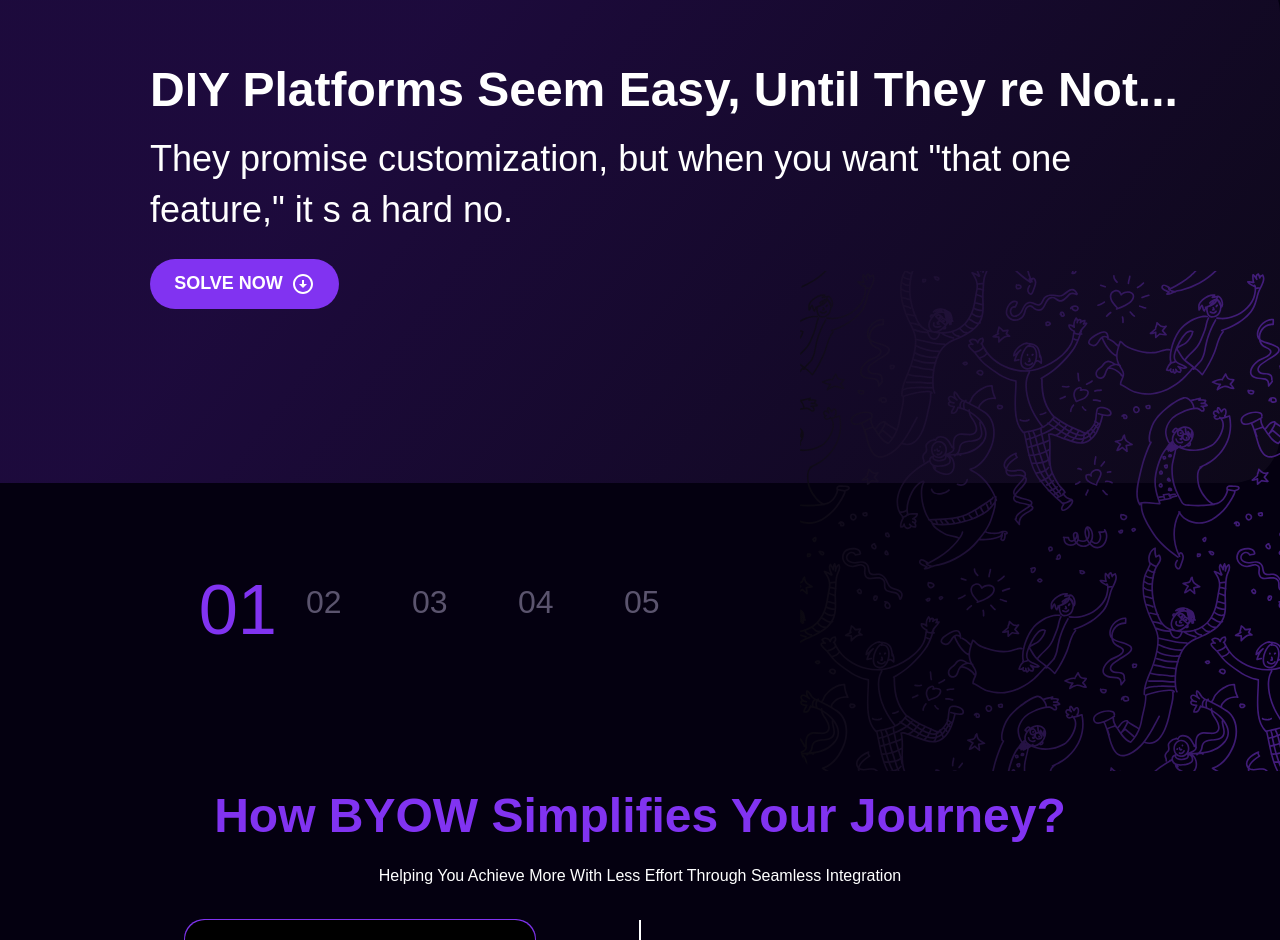
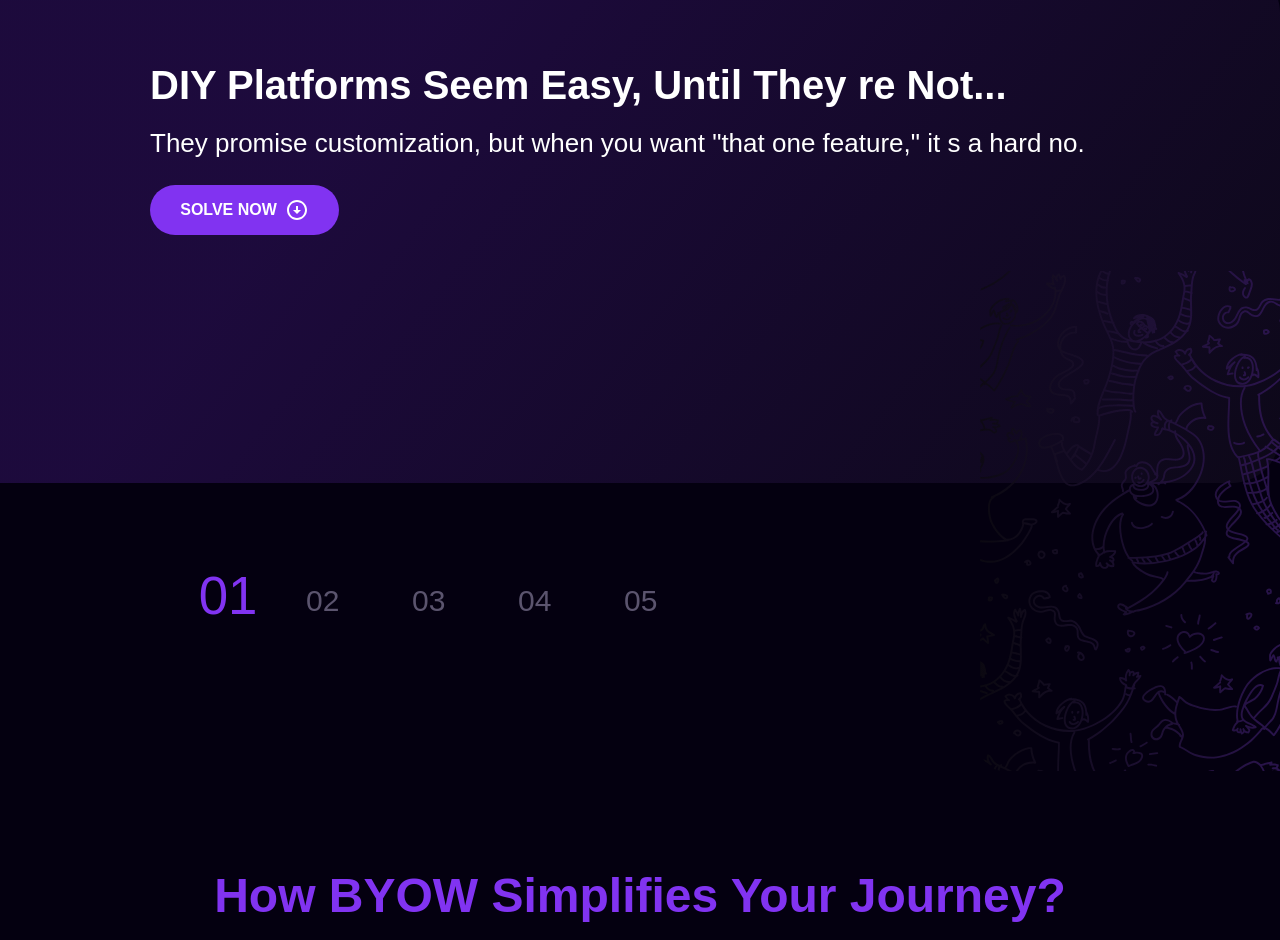
Before and after one commit to codezelat/byow-static-site, a Next.js app: page / in a window 1280 px wide. Shown: the part 1352-2292 px from the top of the page. Built offline with nearby package versions, Linux system fonts and the light colour scheme.

Commit message:
fix:stepsbar mobile responsive

```diff
--- a/app/components/IndustryBox.tsx
+++ b/app/components/IndustryBox.tsx
@@ -160,7 +160,7 @@
               <ChevronLeftIcon fontSize="large" />
             </button>
 
-            <div className="flex-1 grid grid-cols-1 xs:grid-cols-2 gap-3 xs:gap-4 sm:gap-5 mx-2 xs:mx-1">
+            <div className="flex-1 grid grid-cols-1 xs:grid-cols-1 sm:grid-cols-2 gap-3 xs:gap-4 sm:gap-5 mx-2 xs:mx-1">
               {getCurrentIndustries().map((industry) => (
                 <div
                   key={industry.id}
@@ -181,7 +181,7 @@
                       className="pb-3 w-[32px] xs:w-[40px] sm:w-[48px] h-auto"
                     />
                     <p
-                      className={`font-bold text-[12px] xs:text-[14px] sm:text-[16px] leading-[130%] text-center ${
+                      className={`font-bold text-[14px] 2xs:text-[12px]  xs:text-[12px] sm:text-[12px] leading-[130%] text-center ${
                         activeIndustry.id === industry.id ? "text-[#8133F1]" : ""
                       }`}
                     >
--- a/app/components/SectionCard.tsx
+++ b/app/components/SectionCard.tsx
@@ -24,8 +24,8 @@
   // Function to determine the size based on whether the number is selected or not
   const getNumberStyle = (number: number) => {
     return number === selectedNumber
-      ? "text-[64px] 3xl:text-[64px] 2xl:text-[64px] xl:text-[64px] md:text-[45px] lg:text-[64px] sm:text-[45px] xs:text-[40px] 2xs:text-[40px] text-[#8133F1] transform scale-110"
-      : "text-[32px] 3xl:text-[32px] 2xl:text-[32px] xl:text-[32px] lg:text-[32px] sm:text-[28px] xs:text-[28px] 2xs:text-[28px] text-[#5B546E] pt-3 sm:pt-5";
+      ? "text-[48px] md:text-[48px] sm:text-[44px] xs:text-[44px] 2xs:text-[40px] text-[#8133F1] transform scale-110"
+      : "text-[24px] sm:text-[30px] xs:text-[30px] text-[#5B546E] pt-3 sm:pt-5";
   };
 
   // Content sections based on selected number
@@ -34,10 +34,10 @@
       case 1:
         return (
           <>
-            <h1 className="font-semibold text-[48px] 3xl:text-[48px] 2xl:text-[48px] xl:text-[48px] lg:text-[48px] md:text-[40px] sm:text-[32px] xs:text-[32px] 2xs:text-[32px] leading-[120%] w-full text-left">
+            <h1 className="font-semibold text-[28px] sm:text-[26px] md:text-[40px] leading-[120%] w-full text-left">
               DIY Platforms Seem Easy, Until They re Not...
             </h1>
-            <p className="font-normal text-[36px] 3xl:text-[36px] 2xl:text-[36px] xl:text-[36px] lg:text-[36px] md:text-[28px] sm:text-[22px] xs:text-[22px] 2xs:text-[22px] leading-[140%] w-full text-left mt-4">
+            <p className="font-normal text-[20px] sm:text-[18px] md:text-[26px] leading-[140%] w-full text-left mt-4">
               They promise customization, but when you want &quot;that one
               feature,&quot; it s a hard no.
             </p>
@@ -46,10 +46,10 @@
       case 2:
         return (
           <>
-            <h1 className="font-semibold text-[48px] 3xl:text-[48px] 2xl:text-[48px] xl:text-[48px] lg:text-[48px] md:text-[40px] sm:text-[32px] xs:text-[32px] 2xs:text-[32px]  leading-[120%] w-full text-left">
+            <h1 className="font-semibold text-[28px] sm:text-[26px] md:text-[40px] leading-[120%] w-full text-left">
               Templates Are Not Your Brand...
             </h1>
-            <p className="font-normal  text-[36px] 3xl:text-[36px] 2xl:text-[36px] xl:text-[36px] lg:text-[36px] md:text-[28px] sm:text-[22px] xs:text-[22px] 2xs:text-[22px]  leading-[140%] w-full text-left mt-4">
+            <p className="font-normal text-[20px] sm:text-[18px] md:text-[26px] leading-[140%] w-full text-left mt-4">
               Templates are cookie-cutter and never truly reflect your unique
               identity.
             </p>
@@ -58,10 +58,10 @@
       case 3:
         return (
           <>
-            <h1 className="font-semibold text-[48px] 3xl:text-[48px] 2xl:text-[48px] xl:text-[48px] lg:text-[48px] md:text-[40px] sm:text-[32px] xs:text-[32px] 2xs:text-[32px] leading-[120%] w-full text-left">
+            <h1 className="font-semibold text-[28px] sm:text-[26px] md:text-[40px] leading-[120%] w-full text-left">
               CMS Platforms Sound Free, But Hidden Costs Pile Up...
             </h1>
-            <p className="font-normal text-[36px] 3xl:text-[36px] 2xl:text-[36px] xl:text-[36px] lg:text-[36px] md:text-[28px] sm:text-[22px] xs:text-[22px] 2xs:text-[22px]  leading-[140%] w-full text-left mt-4">
+            <p className="font-normal text-[20px] sm:text-[18px] md:text-[26px] leading-[140%] w-full text-left mt-4">
               Hosting fees, plugin subscriptions, upgrades—they add up fast.
             </p>
           </>
@@ -69,10 +69,10 @@
       case 4:
         return (
           <>
-            <h1 className="font-semibold text-[48px] 3xl:text-[48px] 2xl:text-[48px] xl:text-[48px] lg:text-[48px] md:text-[40px] sm:text-[32px] xs:text-[32px] 2xs:text-[32px] leading-[120%] w-full text-left">
+            <h1 className="font-semibold text-[28px] sm:text-[26px] md:text-[40px] leading-[120%] w-full text-left">
               Time Is Money, And DIY Takes Too Long...
             </h1>
-            <p className="font-normal text-[36px] 3xl:text-[36px] 2xl:text-[36px] xl:text-[36px] lg:text-[36px] md:text-[28px] sm:text-[22px] xs:text-[22px] 2xs:text-[22px]  leading-[140%] w-full text-left mt-4">
+            <p className="font-normal text-[20px] sm:text-[18px] md:text-[26px] leading-[140%] w-full text-left mt-4">
               Building a site yourself isn&apos;t &quot;quick and easy&quot;
               when you re learning on the go.
             </p>
@@ -81,10 +81,10 @@
       case 5:
         return (
           <>
-            <h1 className="font-semibold text-[48px] 3xl:text-[48px] 2xl:text-[48px] xl:text-[48px] lg:text-[48px] md:text-[40px] sm:text-[32px] xs:text-[32px] 2xs:text-[32px] leading-[120%] w-full text-left">
+            <h1 className="font-semibold text-[28px] sm:text-[26px] md:text-[40px] leading-[120%] w-full text-left">
               Your Vision Deserves More Than Drag-and-Drop...
             </h1>
-            <p className="font-normal text-[36px] 3xl:text-[36px] 2xl:text-[36px] xl:text-[36px] lg:text-[36px] md:text-[28px] sm:text-[22px] xs:text-[22px] 2xs:text-[22px]  leading-[140%] w-full text-left mt-4">
+            <p className="font-normal text-[20px] sm:text-[18px] md:text-[26px] leading-[140%] w-full text-left mt-4">
               Drag-and-drop editors can&apos;t keep up with creative or complex
               ideas.
             </p>
@@ -118,7 +118,7 @@
       <div
         // main content
         className={`max-w-full w-full sm:w-[1328px] ${
-          showBuildSection ? "h-auto sm:h-[950px]" : "h-auto sm:h-[518px]"
+          showBuildSection ? "h-auto sm:h-[850px]" : "h-auto sm:h-[518px]"
         } rounded-tr-[48px] rounded-br-[48px] pt-[40px] sm:pt-[96px] pr-[20px] sm:pr-[96px] pb-[40px] sm:pb-[96px] gap-6 sm:gap-49 xl:pl-[200px] md:pl-[100px] sm:pl-[80px] lg:pl-[150px] xs:pl-[60px] 2xs:pl-[60px] relative`}
         style={{
           background:
@@ -130,7 +130,7 @@
         <div className="flex flex-col items-start relative z-10">
           {getContent()}
           <button
-            className="bg-[#8133F1] flex items-center justify-center gap-2 text-[18px] 3xl:text-[18px] 2xl:text-[18px] xl:text-[18px] lg:text-[18px] md:text-[16px] sm:text-[14px] xs:text-[14px] 2xs:text-[14px] font-semibold text-white  sm:w-[189px]  sm:h-[50px] rounded-[36px] px-6 py-2 transition cursor-pointer mt-6 leading-[120%]"
+            className="bg-[#8133F1] flex items-center justify-center gap-2 text-[16px] sm:text-[16px] font-semibold text-white  sm:w-[189px]  sm:h-[50px] rounded-[36px] px-6 py-2 transition cursor-pointer mt-6 leading-[120%]"
             onClick={handleBuildNowClick}
           >
             {showBuildSection ? "SOLVED" : "SOLVE NOW"}
@@ -143,7 +143,7 @@
 
           {/* New section that appears when SOLVE NOW is clicked */}
           {showBuildSection && (
-            <div className="w-full max-w-[1032px] h-auto rounded-[32px] p-6 sm:p-[40px] bg-[#8133F1] mt-10 relative z-20">
+            <div className="w-full max-w-[1032px] h-auto rounded-[32px] p-6 sm:p-[48px] bg-[#8133F1] mt-10 relative z-20">
               <div>
                 <Image
                   src="/images/Group (1).png"
@@ -153,7 +153,7 @@
                   className="w-[60px] sm:w-[104.232px] h-auto"
                 />
               </div>
-              <p className="font-normal text-[36px] 3xl:text-[36px] 2xl:text-[36px] xl:text-[36px] lg:text-[36px] md:text-[28px] sm:text-[22px] xs:text-[22px] 2xs:text-[22px] leading-[140%] text-left mt-4 text-white break-words">
+              <p className="font-normal text-[18px] sm:text-[24px] md:text-[36px] leading-[140%] text-left mt-4 text-white break-words">
                 {getBuildNowContent()}
               </p>
             </div>
@@ -161,12 +161,12 @@
         </div>
 
         {/* Gradient Background Image - positioned absolute but with fixed position */}
-        <div className="absolute  right-[-200px] xl:right-[-300px] lg:right-[-300px] md:right-[-400px] sm:right-[-500px] top-0 w-[780px] 3xl:w-[780px] 2xl:w-[780px] xl:w-[780px] lg:w-[780px] md:w-[780px] sm:w-[500px] xs:w-[500px] 2xs:w-[500px] 3xl:h-[500px] 2xl:h-[500px] xl:h-[500px] lg:h-[500px] md:h-[400px]  sm:h-[300px] xs:h-[300px] 2xs:h-[300px] h-[500px]  mt-[100px] sm:mt-[306px] rounded-tl-[24px] rounded-bl-[24px] overflow-hidden z-0">
+        <div className="absolute right-[-200px] sm:right-[-600px] top-0 w-[400px] sm:w-[900.01px] h-[250px] sm:h-[500px] mt-[100px] sm:mt-[306px] rounded-tl-[24px] rounded-bl-[24px] overflow-hidden z-0">
           <div className="absolute inset-0">
             <Image
               src="/images/gradient background.svg"
               alt="gradient background image"
-              width={640}
+              width={340}
               height={250}
               className="relative w-full mix-blend-screen opacity-80"
             />
@@ -175,7 +175,7 @@
       </div>
 
       {/* Number Selectors */}
-      <div className="flex flex-row flex-wrap gap-6 sm:gap-8 xs:gap-9  md:gap-16 lg:gap-20 px-4 sm:px-10 md:px-20 lg:pl-[200px] mt-10 sm:mt-12 md:mt-16 lg:mt-[75px] mb-10 sm:mb-12 md:mb-16 lg:mb-20">
+      <div className="flex flex-row flex-wrap gap-6 sm:gap-10 md:gap-12 lg:gap-20 px-4 sm:px-10 md:px-20 lg:pl-[200px] mt-10 sm:mt-12 md:mt-16 lg:mt-[75px] mb-10 sm:mb-12 md:mb-16 lg:mb-20">
         <div
           className={`w-[36px] h-[36px] md:w-[26px] md:h-[26px] font-light cursor-pointer text-center ${getNumberStyle(
             1
--- a/app/components/StepsBar.tsx
+++ b/app/components/StepsBar.tsx
@@ -49,16 +49,16 @@
   return (
     <div className="h-auto pb-12 md:pb-24 sm:pb-5 px-2 sm:px-3 md:px-6">
  <div className="flex flex-col md:pt-32 sm:pt-24 pt-20 sm:pb-8 pb-6 px-4 sm:px-6 md:px-10 gap-4 sm:gap-6">
-        <h1 className="font-bold text-2xl sm:text-3xl md:text-4xl lg:text-5xl text-center text-[#8133F1] leading-[120%]">
+  <h1 className="font-bold text-2xl sm:text-3xl md:text-4xl lg:text-5xl text-left md:text-center text-[#8133F1] leading-[120%] mt-20 mb-6">
     How BYOW Simplifies Your Journey?
   </h1>
-        <p className="font-normal text-xs sm:text-sm md:text-base text-center text-white leading-[140%]">
+  <p className="font-normal text-xs sm:text-sm md:text-base text-left md:text-center mb-14 text-white leading-[140%]">
     Helping You Achieve More With Less Effort Through Seamless Integration
   </p>
 </div>
 
       {/* Main content with stepper */}
-      <div className="w-full relative md:px-6 sm:px-4 px-3">
+      <div className="w-full relative md:px-8 sm:px-6 px-4">
         <div className="w-full mx-auto max-w-4xl">
           {/* Mobile and Tablet Layout */}
           <div className="flex flex-col lg:flex-row justify-center items-center lg:items-start">
--- a/app/page.tsx
+++ b/app/page.tsx
@@ -104,7 +104,7 @@
           <div className="mt-4 xs:mt-6 sm:mt-10 md:mt-16 3xl:mt-20 xs:px-6 sm:px-0">
             <InfiniteHorizontalScroll />
           </div>
-          <div className="mt-4 xs:mt-6 sm:mt-10 md:mt-16 3xl:mt-20 xs:px-0 sm:px-0">
+          <div className="mt-4 xs:mt-6 sm:mt-10 md:mt-16 3xl:mt-20 xs:px-6 sm:px-0">
             <Yoursuccess />
           </div>
         </>
```
Also changed, not shown: app/components/IndustriesSection.tsx (+0 -31 lines), app/components/our-challenges.tsx (+13 -2 lines). Lines whose indentation alone changed are shown as unchanged.
